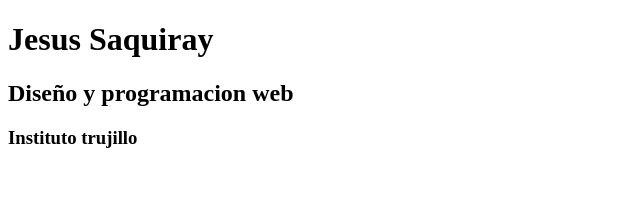
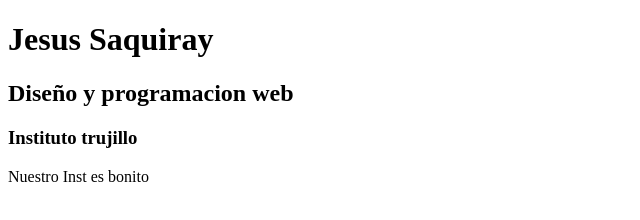
Before and after one commit to YisusBaitREPO/FrontEndGitJesus, a plain HTML site: page index.html in a window 1280 px wide. Shown: the whole page, without its empty margins (0-640 px from the left). Drawn offline with Linux system fonts and the light colour scheme.

Commit message:
El Cuarto Cambio

```diff
--- a/index.html
+++ b/index.html
@@ -9,5 +9,6 @@
     <h1>Jesus Saquiray</h1>
     <h2>Diseño y programacion web</h2>
     <h3>Instituto trujillo</h3>
+    <p>Nuestro Inst es bonito</p>
 </body>
 </html>
```
